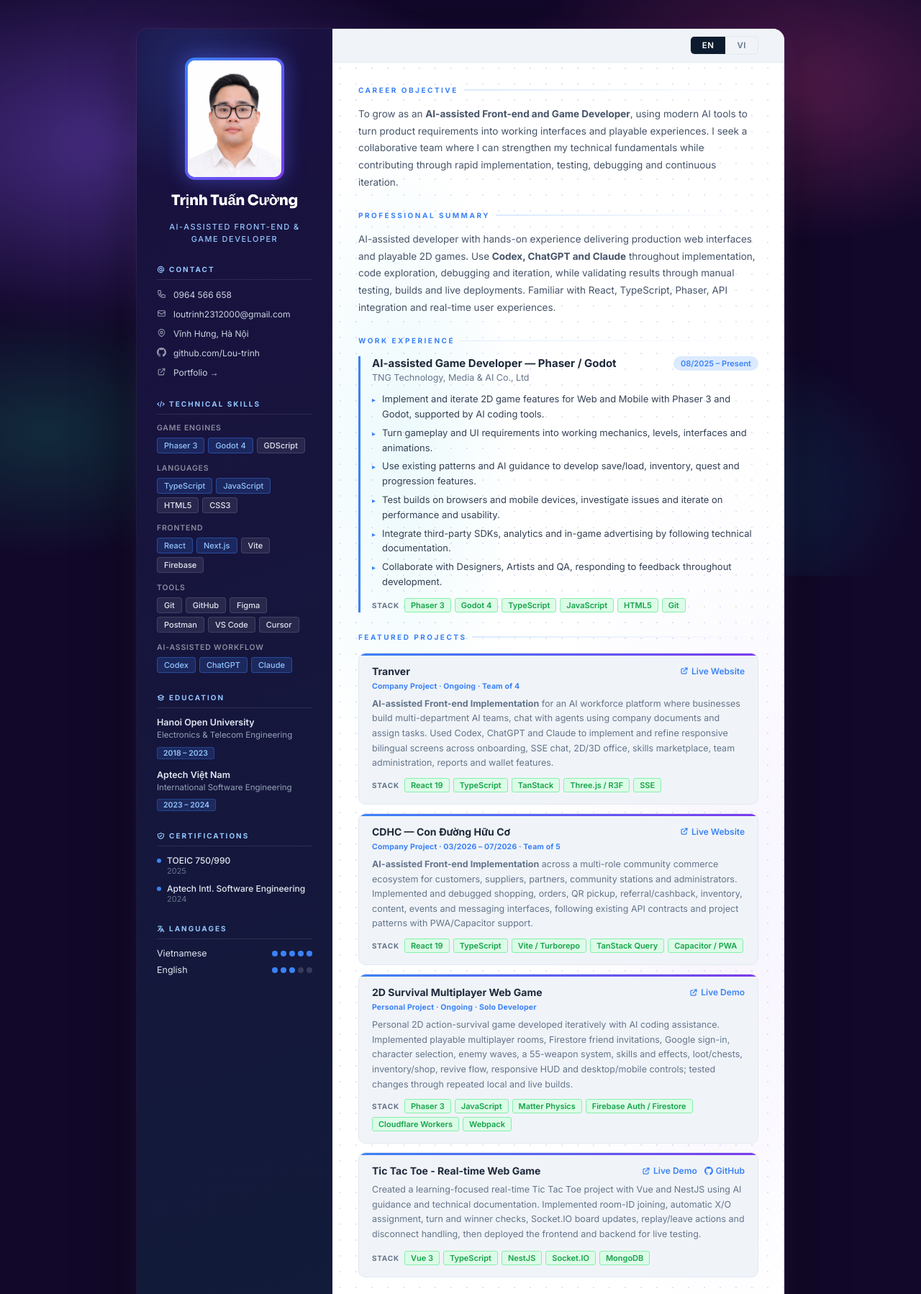
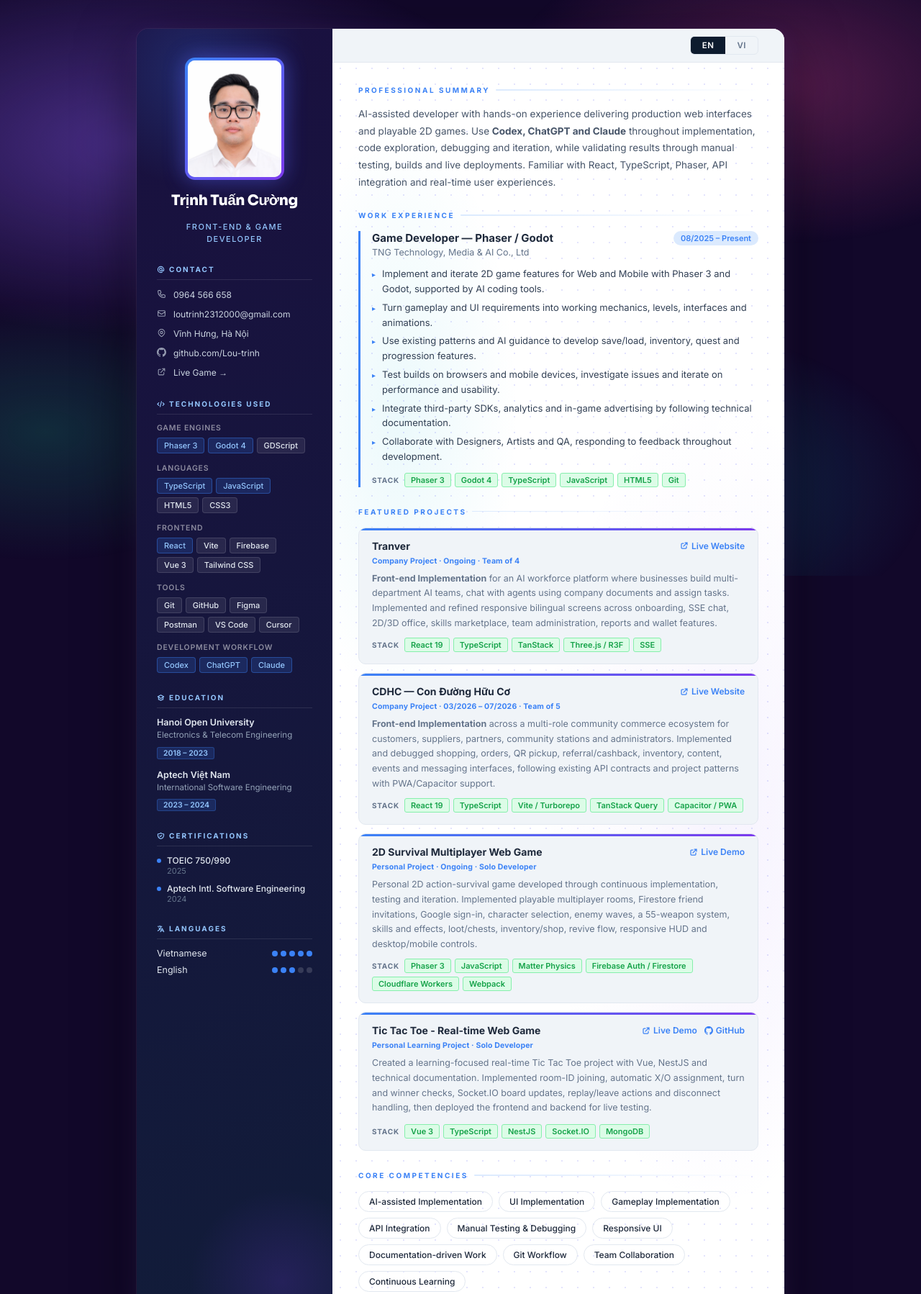
Before and after one commit to Lou-trinh/infomation, a website: page index.html in a window 1280 px wide. Shown: the top 1798 px of the page at 72% size. Drawn offline with Linux system fonts and the light colour scheme.

Commit message:
Refine CV positioning and A4 layout

```diff
--- a/index.html
+++ b/index.html
@@ -501,6 +501,7 @@
 
     /* print */
     @media print {
+      @page { size: A4; margin: 0; }
       *, *::before, *::after { animation: none !important; transition: none !important; }
       body { background: white !important; }
       body::before, body::after { display: none !important; }
@@ -515,6 +516,7 @@
       .avatar-ring { box-shadow: none !important; }
       .content { padding-bottom: 0 !important; }
       .sidebar { padding-bottom: 0 !important; }
+      .exp-card, .proj-card, .edu-item, .cert-item { break-inside: avoid; page-break-inside: avoid; }
     }
 
     @media (max-width: 700px) {
@@ -537,8 +539,8 @@
       </div>
       <div class="av-name">Trịnh Tuấn Cường</div>
       <div class="av-role">
-        <span class="en">AI-assisted Front-end &amp; Game Developer</span>
-        <span class="vi">Phát Triển Front-end &amp; Game Hỗ Trợ Bởi AI</span>
+        <span class="en">Front-end &amp; Game Developer</span>
+        <span class="vi">Lập Trình Front-end &amp; Game</span>
       </div>
     </div>
 
@@ -567,7 +569,7 @@
         </div>
         <div class="contact-row">
           <svg width="13" height="13" fill="none" stroke="currentColor" viewBox="0 0 24 24"><path stroke-linecap="round" stroke-linejoin="round" stroke-width="2" d="M10 6H6a2 2 0 00-2 2v10a2 2 0 002 2h10a2 2 0 002-2v-4M14 4h6m0 0v6m0-6L10 14"/></svg>
-          <a href="https://survival-game-2d.loutrinh2312000.workers.dev/" target="_blank">Portfolio →</a>
+          <a href="https://survival-game-2d.loutrinh2312000.workers.dev/" target="_blank"><span class="en">Live Game →</span><span class="vi">Chơi Game →</span></a>
         </div>
       </div>
     </div>
@@ -576,7 +578,7 @@
     <div class="sb-section">
       <div class="sb-title">
         <svg width="11" height="11" fill="none" stroke="currentColor" viewBox="0 0 24 24"><path stroke-linecap="round" stroke-linejoin="round" stroke-width="2.5" d="M10 20l4-16m4 4l4 4-4 4M6 16l-4-4 4-4"/></svg>
-        <span class="en">Technical Skills</span><span class="vi">Kỹ Năng</span>
+        <span class="en">Technologies Used</span><span class="vi">Công Nghệ Đã Sử Dụng</span>
       </div>
 
       <div class="skill-block">
@@ -602,9 +604,10 @@
         <div class="skill-label">Frontend</div>
         <div class="tag-row">
           <span class="tag hi">React</span>
-          <span class="tag hi">Next.js</span>
           <span class="tag">Vite</span>
           <span class="tag">Firebase</span>
+          <span class="tag">Vue 3</span>
+          <span class="tag">Tailwind CSS</span>
         </div>
       </div>
 
@@ -621,7 +624,7 @@
       </div>
 
       <div class="skill-block">
-        <div class="skill-label"><span class="en">AI-assisted Workflow</span><span class="vi">Công cụ AI Hỗ trợ</span></div>
+        <div class="skill-label"><span class="en">Development Workflow</span><span class="vi">Quy Trình Phát Triển</span></div>
         <div class="tag-row">
           <span class="tag hi">Codex</span>
           <span class="tag hi">ChatGPT</span>
@@ -699,18 +702,6 @@
 
     <div class="content">
 
-      <!-- Career Objective -->
-      <div>
-        <div class="sec-title">
-          <span class="en">Career Objective</span>
-          <span class="vi">Mục Tiêu Nghề Nghiệp</span>
-        </div>
-        <p style="font-size:13.5px;color:#475569;line-height:1.75;">
-          <span class="en">To grow as an <strong>AI-assisted Front-end and Game Developer</strong>, using modern AI tools to turn product requirements into working interfaces and playable experiences. I seek a collaborative team where I can strengthen my technical fundamentals while contributing through rapid implementation, testing, debugging and continuous iteration.</span>
-          <span class="vi">Phát triển theo hướng <strong>Front-end và Game Developer ứng dụng AI</strong>, sử dụng các công cụ AI hiện đại để chuyển yêu cầu sản phẩm thành giao diện hoạt động và trải nghiệm game có thể chơi được. Mong muốn làm việc trong môi trường hợp tác để củng cố nền tảng kỹ thuật, đồng thời đóng góp qua khả năng triển khai nhanh, kiểm thử, sửa lỗi và cải tiến liên tục.</span>
-        </p>
-      </div>
-
       <!-- Summary -->
       <div>
         <div class="sec-title">
@@ -732,8 +723,8 @@
         <div class="exp-card">
           <div class="exp-top">
             <div class="exp-role">
-              <span class="en">AI-assisted Game Developer — Phaser / Godot</span>
-              <span class="vi">Game Developer Ứng Dụng AI — Phaser / Godot</span>
+              <span class="en">Game Developer — Phaser / Godot</span>
+              <span class="vi">Lập Trình Viên Game — Phaser / Godot</span>
             </div>
             <div class="exp-badge">
               <span class="en">08/2025 – Present</span>
@@ -783,8 +774,8 @@
             <span class="vi">Dự án công ty · Đang phát triển · Nhóm 4 người</span>
           </div>
           <div class="proj-desc">
-            <span class="en"><strong>AI-assisted Front-end Implementation</strong> for an AI workforce platform where businesses build multi-department AI teams, chat with agents using company documents and assign tasks. Used Codex, ChatGPT and Claude to implement and refine responsive bilingual screens across onboarding, SSE chat, 2D/3D office, skills marketplace, team administration, reports and wallet features.</span>
-            <span class="vi"><strong>Triển khai Front-end với sự hỗ trợ của AI</strong> cho nền tảng nhân sự AI, nơi doanh nghiệp xây dựng đội AI đa phòng ban, trò chuyện dựa trên tài liệu và giao việc. Sử dụng Codex, ChatGPT và Claude để triển khai, chỉnh sửa giao diện song ngữ responsive cho onboarding, chat SSE, văn phòng 2D/3D, chợ kỹ năng, quản trị đội ngũ, báo cáo và ví.</span>
+            <span class="en"><strong>Front-end Implementation</strong> for an AI workforce platform where businesses build multi-department AI teams, chat with agents using company documents and assign tasks. Implemented and refined responsive bilingual screens across onboarding, SSE chat, 2D/3D office, skills marketplace, team administration, reports and wallet features.</span>
+            <span class="vi"><strong>Triển khai Front-end</strong> cho nền tảng nhân sự AI, nơi doanh nghiệp xây dựng đội AI đa phòng ban, trò chuyện dựa trên tài liệu và giao việc. Triển khai, chỉnh sửa giao diện song ngữ responsive cho onboarding, chat SSE, văn phòng 2D/3D, chợ kỹ năng, quản trị đội ngũ, báo cáo và ví.</span>
           </div>
           <div class="tech-row" style="margin-top:10px;">
             <span class="tech-lbl">Stack</span>
@@ -808,8 +799,8 @@
             <span class="vi">Dự án công ty · 03/2026 – 07/2026 · Nhóm 5 người</span>
           </div>
           <div class="proj-desc">
-            <span class="en"><strong>AI-assisted Front-end Implementation</strong> across a multi-role community commerce ecosystem for customers, suppliers, partners, community stations and administrators. Implemented and debugged shopping, orders, QR pickup, referral/cashback, inventory, content, events and messaging interfaces, following existing API contracts and project patterns with PWA/Capacitor support.</span>
-            <span class="vi"><strong>Triển khai Front-end với sự hỗ trợ của AI</strong> cho hệ sinh thái thương mại cộng đồng gồm khách hàng, nhà cung cấp, đối tác, trạm cộng đồng và quản trị viên. Triển khai và sửa lỗi giao diện mua hàng, đơn hàng, nhận hàng QR, referral/cashback, kho, nội dung, sự kiện và nhắn tin theo API cùng pattern có sẵn; hỗ trợ PWA/Capacitor.</span>
+            <span class="en"><strong>Front-end Implementation</strong> across a multi-role community commerce ecosystem for customers, suppliers, partners, community stations and administrators. Implemented and debugged shopping, orders, QR pickup, referral/cashback, inventory, content, events and messaging interfaces, following existing API contracts and project patterns with PWA/Capacitor support.</span>
+            <span class="vi"><strong>Triển khai Front-end</strong> cho hệ sinh thái thương mại cộng đồng gồm khách hàng, nhà cung cấp, đối tác, trạm cộng đồng và quản trị viên. Triển khai và sửa lỗi giao diện mua hàng, đơn hàng, nhận hàng QR, referral/cashback, kho, nội dung, sự kiện và nhắn tin theo API cùng pattern có sẵn; hỗ trợ PWA/Capacitor.</span>
           </div>
           <div class="tech-row" style="margin-top:10px;">
             <span class="tech-lbl">Stack</span>
@@ -833,8 +824,8 @@
             <span class="vi">Dự án cá nhân · Đang phát triển · Phát triển độc lập</span>
           </div>
           <div class="proj-desc">
-            <span class="en">Personal 2D action-survival game developed iteratively with AI coding assistance. Implemented playable multiplayer rooms, Firestore friend invitations, Google sign-in, character selection, enemy waves, a 55-weapon system, skills and effects, loot/chests, inventory/shop, revive flow, responsive HUD and desktop/mobile controls; tested changes through repeated local and live builds.</span>
-            <span class="vi">Game hành động sinh tồn 2D cá nhân được phát triển từng bước với sự hỗ trợ của AI lập trình. Triển khai phòng multiplayer, mời bạn qua Firestore, đăng nhập Google, chọn nhân vật, đợt quái, hệ thống 55 vũ khí, kỹ năng–hiệu ứng, loot–rương, kho đồ–cửa hàng, hồi sinh, HUD responsive và điều khiển desktop/mobile; kiểm tra qua nhiều lần build local và live.</span>
+            <span class="en">Personal 2D action-survival game developed through continuous implementation, testing and iteration. Implemented playable multiplayer rooms, Firestore friend invitations, Google sign-in, character selection, enemy waves, a 55-weapon system, skills and effects, loot/chests, inventory/shop, revive flow, responsive HUD and desktop/mobile controls.</span>
+            <span class="vi">Game hành động sinh tồn 2D cá nhân được phát triển qua quá trình liên tục triển khai, kiểm thử và cải tiến. Xây dựng phòng multiplayer, mời bạn qua Firestore, đăng nhập Google, chọn nhân vật, đợt quái, hệ thống 55 vũ khí, kỹ năng–hiệu ứng, loot–rương, kho đồ–cửa hàng, hồi sinh, HUD responsive và điều khiển desktop/mobile.</span>
           </div>
           <div class="tech-row" style="margin-top:10px;">
             <span class="tech-lbl">Stack</span>
@@ -860,9 +851,13 @@
               </a>
             </div>
           </div>
+          <div class="proj-meta">
+            <span class="en">Personal Learning Project · Solo Developer</span>
+            <span class="vi">Dự án học tập cá nhân · Phát triển độc lập</span>
+          </div>
           <div class="proj-desc">
-            <span class="en">Created a learning-focused real-time Tic Tac Toe project with Vue and NestJS using AI guidance and technical documentation. Implemented room-ID joining, automatic X/O assignment, turn and winner checks, Socket.IO board updates, replay/leave actions and disconnect handling, then deployed the frontend and backend for live testing.</span>
-            <span class="vi">Xây dựng dự án học tập Tic Tac Toe thời gian thực bằng Vue và NestJS với hướng dẫn từ AI và tài liệu kỹ thuật. Triển khai vào phòng bằng mã, tự gán X/O, kiểm tra lượt–kết quả, cập nhật bàn cờ qua Socket.IO, chơi lại–rời phòng và xử lý mất kết nối; triển khai frontend/backend để kiểm thử thực tế.</span>
+            <span class="en">Created a learning-focused real-time Tic Tac Toe project with Vue, NestJS and technical documentation. Implemented room-ID joining, automatic X/O assignment, turn and winner checks, Socket.IO board updates, replay/leave actions and disconnect handling, then deployed the frontend and backend for live testing.</span>
+            <span class="vi">Xây dựng dự án học tập Tic Tac Toe thời gian thực bằng Vue, NestJS và tài liệu kỹ thuật. Triển khai vào phòng bằng mã, tự gán X/O, kiểm tra lượt–kết quả, cập nhật bàn cờ qua Socket.IO, chơi lại–rời phòng và xử lý mất kết nối; triển khai frontend/backend để kiểm thử thực tế.</span>
           </div>
           <div class="tech-row">
             <span class="tech-lbl">Stack</span>
```
Also changed, not shown: generate-pdf.mjs (+3 -8 lines), 1 other file.
